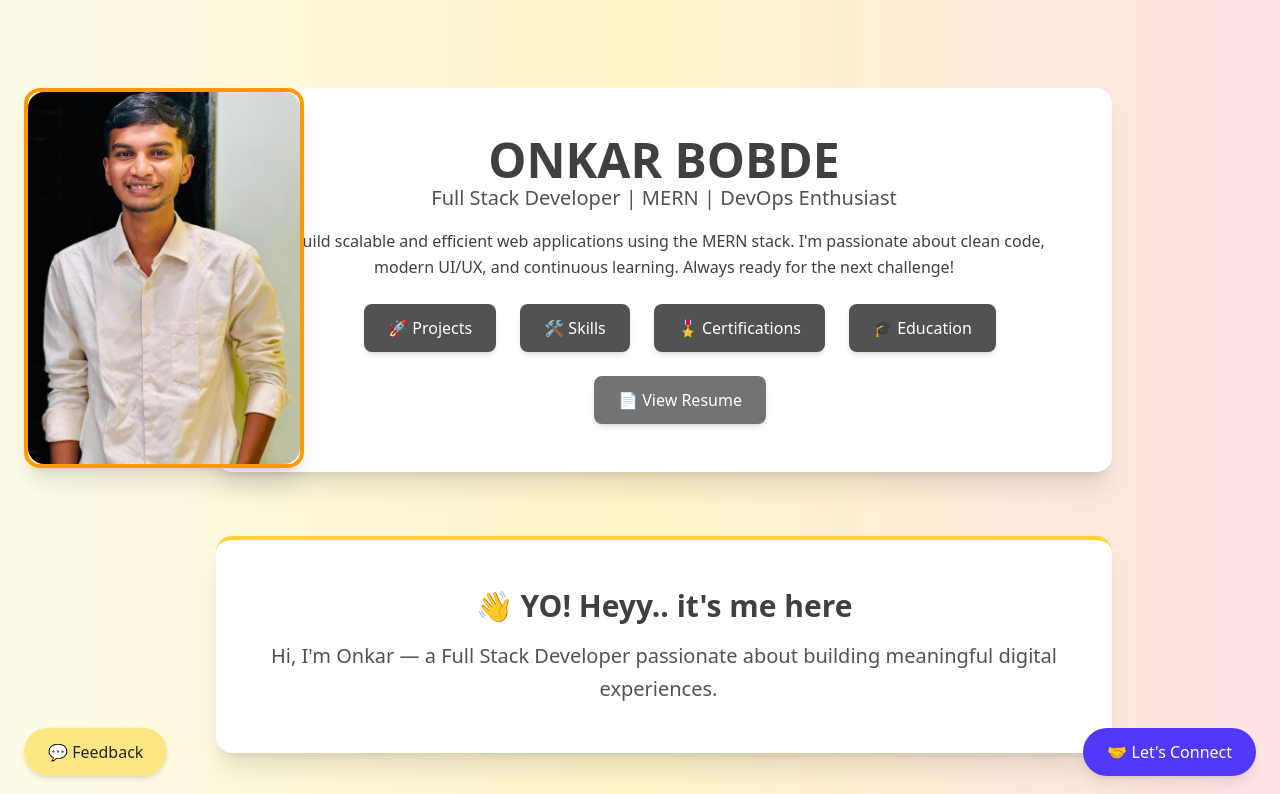
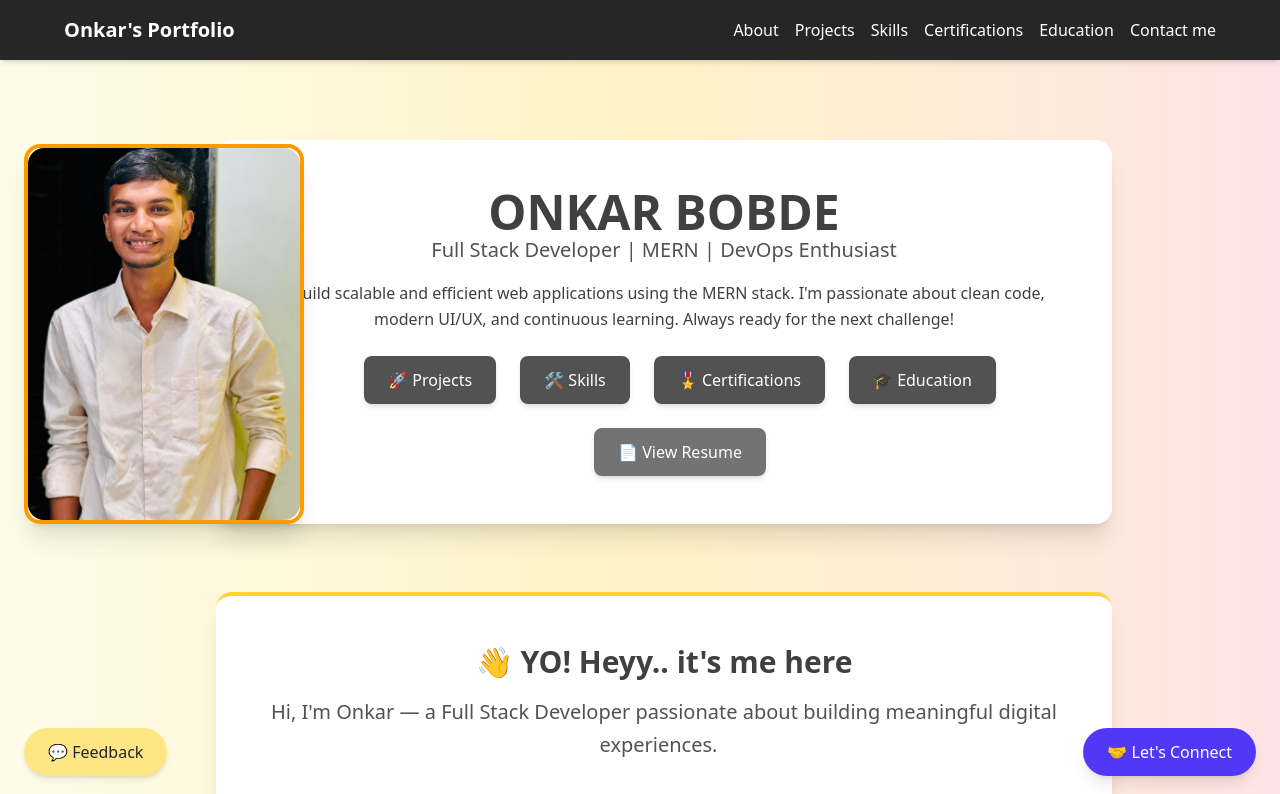
Before and after one commit to Omkys/my-portfolip, a React (Vite) app: page / in a window 1280 px wide. Shown: the top 794 px of the page. Built offline with nearby package versions, Linux system fonts and the light colour scheme.

Commit message:
added contact me

```diff
--- a/src/App.jsx
+++ b/src/App.jsx
@@ -8,8 +8,7 @@ import Footer from './components/Footer';
 import { Toaster, toast } from 'react-hot-toast';
 import profilePic from './assets/my pic.jpg';
 import { ArrowUp } from 'lucide-react';
-
-// Correct import for Typewriter
+import Navbar from './components/Navbar'; // ✅ Navbar added
 import { Typewriter } from 'react-simple-typewriter';
 
 function App() {
@@ -28,11 +27,16 @@ function App() {
   const scrollToTop = () => window.scrollTo({ top: 0, behavior: 'smooth' });
 
   return (
+    <>
+      {/* ✅ Sticky Navbar at the top */}
+      <Navbar setShowSection={setShowSection} />
+
       <main className="min-h-screen bg-gradient-to-r from-yellow-50 via-amber-100 to-rose-100 text-neutral-800 flex flex-col items-center justify-start px-4 sm:px-6 py-10 relative">
         <Toaster position="top-right" reverseOrder={false} />
 
-      {/* Profile Image (absolutely positioned) */}
-      <div className="md:absolute md:top-22 md:left-6 w-28 h-45 sm:w-36 sm:h-50 md:w-70 md:h-95 overflow-hidden border-4 border-amber-500 rounded-2xl shadow-xl z-40 mb-6 md:mb-0">
+        {/* Profile Image */}
+<div className="w-28 h-45 sm:w-36 sm:h-50 md:w-70 md:h-95 overflow-hidden border-4 border-amber-500 rounded-2xl shadow-xl z-40 mb-3 md:mb-0
+  sm:relative sm:top-10 md:absolute md:top-36 md:left-6">
   <img
     src={profilePic}
     alt="Profile"
@@ -40,13 +44,14 @@ function App() {
   />
 </div>
 
-      {/* Pass setShowSection */}
+
+        {/* Intro/About Section */}
         <IntroSection setShowSection={setShowSection} />
 
-      {/* Section Display */}
-      <div className="mt-12 w-full flex justify-center">
+        {/* Main Section Renderer */}
+        <div className="mt-13 w-full flex justify-center">
           <div className="w-full max-w-4xl">
-          {showSection === 'about' && (
+            {showSection === 'about' ? (
               <section className="fade-in w-full max-w-4xl bg-white shadow-xl rounded-2xl p-6 sm:p-10 md:p-12 mt-4 ml-2 sm:ml-2 md:ml-6 border-t-4 border-amber-300 text-center">
                 <h2 className="text-3xl font-bold text-neutral-700 mb-4">
                   👋 YO! Heyy.. it's me here
@@ -68,14 +73,13 @@ function App() {
                   />
                 </p>
               </section>
+            ) : (
+              <SectionRenderer showSection={showSection} />
             )}
-
-          {/* You can render other sections here or use SectionRenderer if you want */}
-          {showSection !== 'about' && <SectionRenderer showSection={showSection} />}
           </div>
         </div>
 
-      {/* Floating Buttons */}
+        {/* Floating Action Buttons */}
         <FabButtons
           setShowSection={setShowSection}
           setShowFeedback={setShowFeedback}
@@ -83,12 +87,13 @@ function App() {
           scrollToTop={scrollToTop}
         />
 
-      {/* Feedback Modal */}
+        {/* Feedback Popup */}
         {showFeedback && <Feedback onClose={() => setShowFeedback(false)} />}
 
         {/* Footer */}
         <Footer />
       </main>
+    </>
   );
 }
 
--- a/src/components/About.jsx
+++ b/src/components/About.jsx
@@ -2,7 +2,7 @@ import NavButtons from './NavButtons';
 
 export default function IntroSection({ setShowSection }) {
   return (
-    <div className="max-w-4xl bg-white shadow-xl rounded-2xl p-6 sm:p-10 md:p-12 w-full space-y-6 mt-12 ml-6 sm:ml-6 md:ml-12">
+    <div className="max-w-4xl bg-white shadow-xl rounded-2xl p-6 sm:p-10 md:p-12 w-full space-y-6 mt-25 ml-6 sm:ml-6 md:ml-12">
       <div className="flex flex-col md:flex-row items-center gap-6 md:gap-8">
         <div className="text-center md:text-left w-full md:w-2/3">
           <h1 className="text-4xl sm:text-5xl font-semibold text-neutral-700 cursor-pointer hover:text-amber-500 transition-all duration-300">
--- /dev/null
+++ b/src/components/Navbar.jsx
@@ -0,0 +1,48 @@
+// Navbar.jsx
+export default function Navbar({ setShowSection }) {
+  return (
+    <nav className="w-full bg-neutral-800 text-white py-4 px-6 shadow-md fixed top-0 z-50">
+      <div className="max-w-6xl mx-auto flex justify-between items-center">
+        <h1 className="text-xl font-bold">Onkar's Portfolio</h1>
+        <div className="flex space-x-4">
+          <button
+            onClick={() => setShowSection('about')}
+            className="hover:text-amber-400 transition duration-200"
+          >
+            About
+          </button>
+          <button
+            onClick={() => setShowSection('projects')}
+            className="hover:text-amber-400 transition duration-200"
+          >
+            Projects
+          </button>
+          <button
+            onClick={() => setShowSection('skills')}
+            className="hover:text-amber-400 transition duration-200"
+          >
+            Skills
+          </button>
+          <button
+            onClick={() => setShowSection('certificates')}
+            className="hover:text-amber-400 transition duration-200"
+          >
+            Certifications
+          </button>
+          <button
+            onClick={() => setShowSection('education')}
+            className="hover:text-amber-400 transition duration-200"
+          >
+            Education
+          </button>
+          <button
+            onClick={() => setShowSection('contactme')}
+            className="hover:text-amber-400 transition duration-200"
+          >
+            Contact me
+          </button>
+        </div>
+      </div>
+    </nav>
+  );
+}
--- a/src/components/SectionRenderer.jsx
+++ b/src/components/SectionRenderer.jsx
@@ -4,7 +4,7 @@ import Skills from '../sections/Skills';
 import Certificate from '../sections/certificate';
 import Education from '../sections/Education';
 import Connect from '../sections/Connect';
-
+import Contactme from '../sections/Contactme';
 export default function SectionRenderer({ showSection }) {
   return (
     <div className="mt-12 w-full flex justify-center">
@@ -14,6 +14,7 @@ export default function SectionRenderer({ showSection }) {
         {showSection === 'certificates' && <Certificate />}
         {showSection === 'education' && <Education />}
         {showSection === 'connect' && <Connect />}
+        {showSection === 'contactme' && <Contactme />}
       </div>
     </div>
   );
--- /dev/null
+++ b/src/sections/Contactme.jsx
@@ -0,0 +1,105 @@
+import { useState } from 'react';
+
+export default function ContactMe() {
+  const [formData, setFormData] = useState({
+    name: '',
+    email: '',
+    message: '',
+  });
+
+  const [submitted, setSubmitted] = useState(false);
+  const [touched, setTouched] = useState(false);
+
+  const handleChange = (e) => {
+    const { name, value } = e.target;
+    setFormData(prev => ({ ...prev, [name]: value }));
+  };
+
+  const handleSubmit = async (e) => {
+    e.preventDefault();
+    try {
+      const response = await fetch('https://formspree.io/f/xpwpnekg', {
+        method: 'POST',
+        headers: { 'Content-Type': 'application/json' },
+        body: JSON.stringify(formData),
+      });
+
+      if (response.ok) {
+        setSubmitted(true);
+        setFormData({ name: '', email: '', message: '' });
+      }
+    } catch (err) {
+      console.error(err);
+    }
+  };
+
+  return (
+    <section className="max-w-xl mx-auto bg-white shadow-xl rounded-2xl p-6 md:p-10 mt-8 border-t-4 border-amber-300">
+      <h2 className="text-3xl font-bold text-gray-800 text-center mb-6">
+        {touched ? 'Contact Me / Collab' : 'Contact Me'}
+      </h2>
+
+      {submitted ? (
+        <p className="text-green-600 font-medium text-center">Thanks for reaching out!</p>
+      ) : (
+        <form
+          onSubmit={handleSubmit}
+          className="space-y-6"
+          onFocus={() => setTouched(true)}
+        >
+          {/* Floating Input Fields */}
+          {[
+            { id: 'name', label: 'Your Name', type: 'text' },
+            { id: 'email', label: 'Your Email', type: 'email' },
+          ].map(({ id, label, type }) => (
+            <div className="relative" key={id}>
+              <input
+                type={type}
+                name={id}
+                id={id}
+                required
+                value={formData[id]}
+                onChange={handleChange}
+                className="peer w-full border border-gray-300 rounded-md px-3 pt-5 pb-2 placeholder-transparent focus:outline-none focus:ring-2 focus:ring-yellow-400"
+                placeholder={label}
+              />
+              <label
+                htmlFor={id}
+                className="absolute left-3 top-2 text-sm text-gray-500 transition-all peer-placeholder-shown:top-3.5 peer-placeholder-shown:text-base peer-placeholder-shown:text-gray-400 peer-focus:top-2 peer-focus:text-sm peer-focus:text-yellow-500"
+              >
+                {label}
+              </label>
+            </div>
+          ))}
+
+          {/* Message Textarea */}
+          <div className="relative">
+            <textarea
+              name="message"
+              id="message"
+              required
+              rows="4"
+              value={formData.message}
+              onChange={handleChange}
+              className="peer w-full border border-gray-300 rounded-md px-3 pt-5 pb-2 placeholder-transparent focus:outline-none focus:ring-2 focus:ring-yellow-400"
+              placeholder="Your Message"
+            ></textarea>
+            <label
+              htmlFor="message"
+              className="absolute left-3 top-2 text-sm text-gray-500 transition-all peer-placeholder-shown:top-3.5 peer-placeholder-shown:text-base peer-placeholder-shown:text-gray-400 peer-focus:top-2 peer-focus:text-sm peer-focus:text-yellow-500"
+            >
+              Your Message
+            </label>
+          </div>
+
+          <button
+            type="submit"
+            className="w-full bg-yellow-400 hover:bg-yellow-500 text-white font-semibold py-2 px-4 rounded-md transition duration-300"
+          >
+            Send Message
+          </button>
+        </form>
+      )}
+    </section>
+  );
+}
```
Lines whose indentation alone changed are shown as unchanged.
